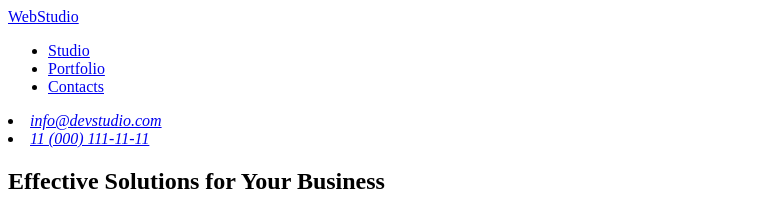
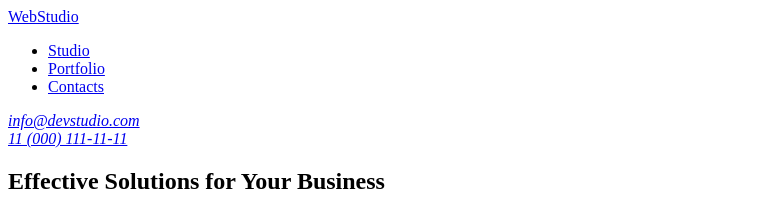
Before and after one commit to KatKat92/goit-markup-hw-01, a plain HTML site: page index.html in a window 1280 px wide. Shown: the top 202 px of the page, without its empty margins (0-759 px from the left). Drawn offline with Linux system fonts and the light colour scheme.

Commit message:
index.html error correction

```diff
--- a/index.html
+++ b/index.html
@@ -16,14 +16,9 @@
           <li><a href="Contacts">Contacts</a></li>
         </ul>
       </nav>
-
       <address>
-        <li>
-          <a href="mailto:mailto:info@devstudio.com">info@devstudio.com</a>
-        </li>
-        <li>
-          <a href="tel:+110001111111">11 (000) 111-11-11</a>
-        </li>
+        <a href="mailto:mailto:info@devstudio.com">info@devstudio.com</a> <br />
+        <a href="tel:+110001111111">11 (000) 111-11-11</a>
       </address>
     </header>
     <main>
```
